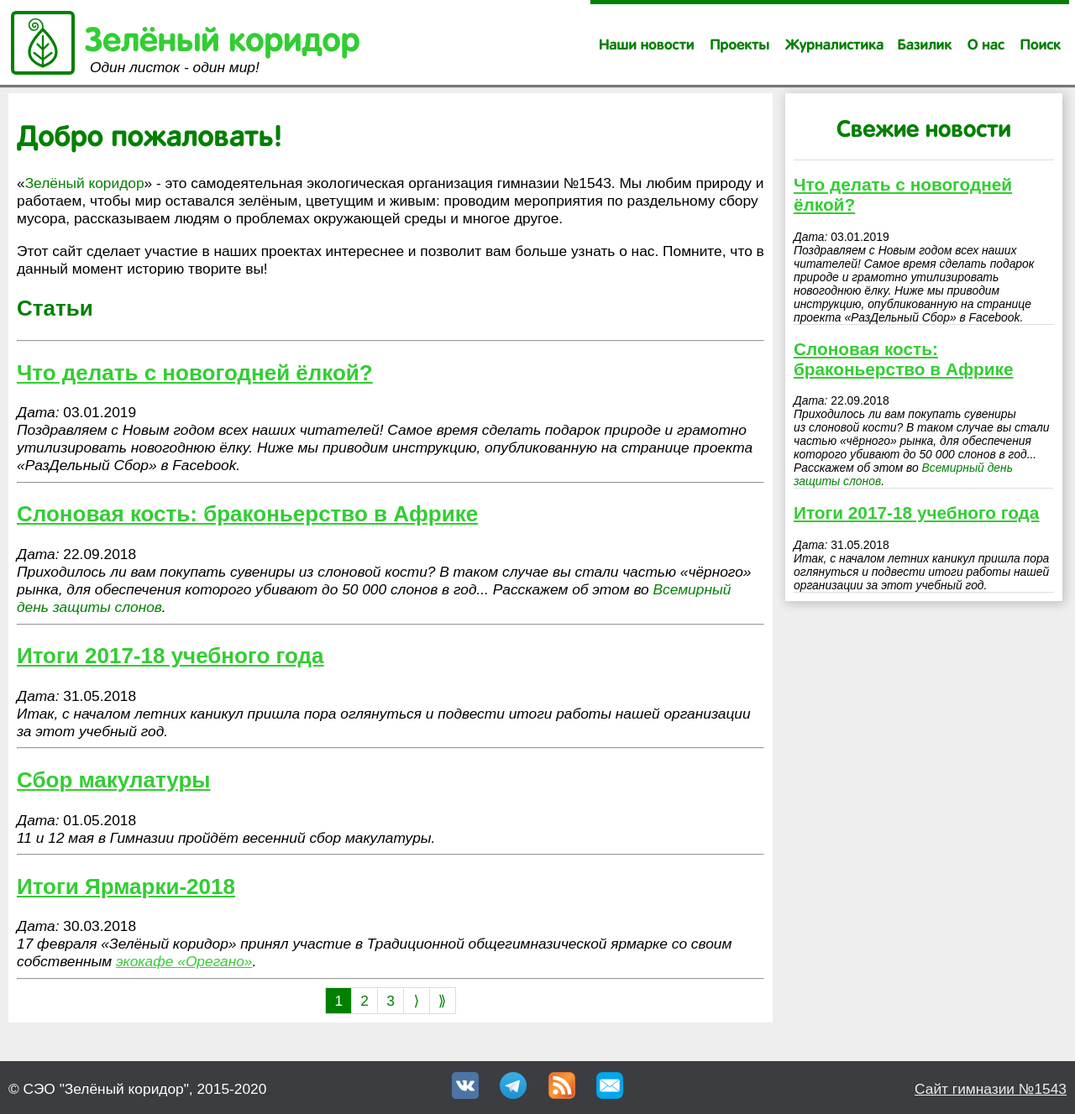
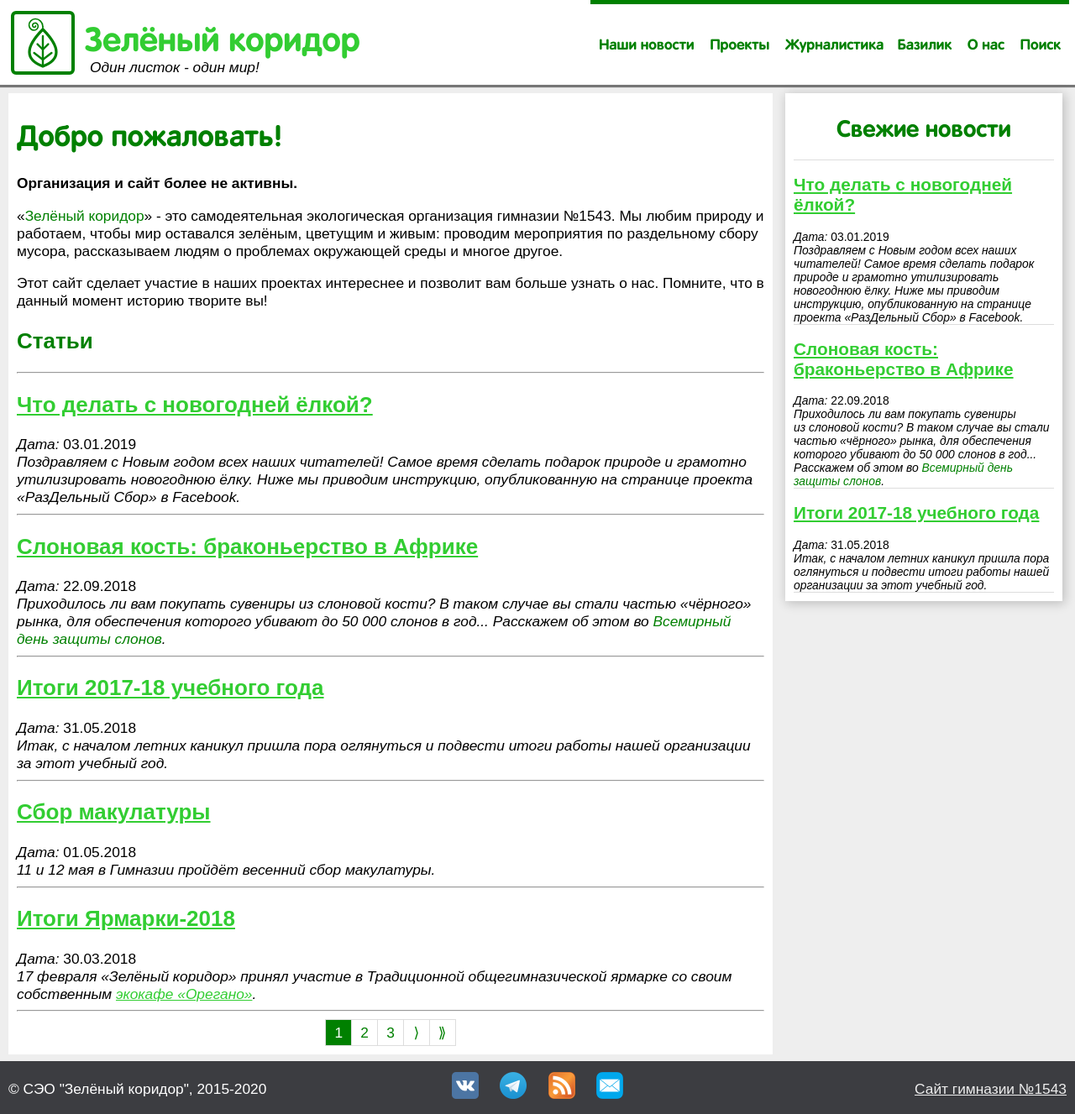
Before and after one commit to elkcl/zelkor.github.io, a Jekyll site: the page built from index.html, in a window 1280 px wide and 1327 px high. Shown: the whole window at 84% size. Built offline with Jekyll 4.4.1, drawn with Linux system fonts in a browser that asks for light colours; the list of posts is cut into pages by our own code.

Commit message:
Update index.html

```diff
--- a/index.html
+++ b/index.html
@@ -21,6 +21,7 @@ pagination:
 ---
 
 <h1>Добро пожаловать!</h1>
+<b>Организация и сайт более не активны.</b>
 {% include main_text.html %}
 <!--<h2>Наши проекты</h2>
 <div class="menu">
```
